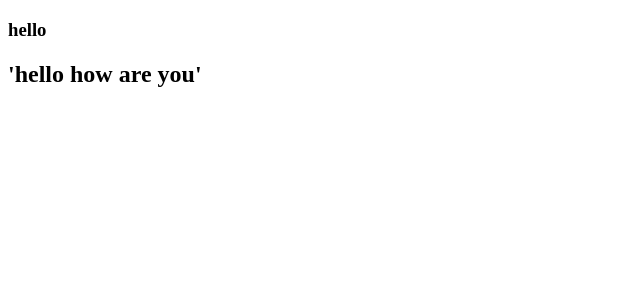
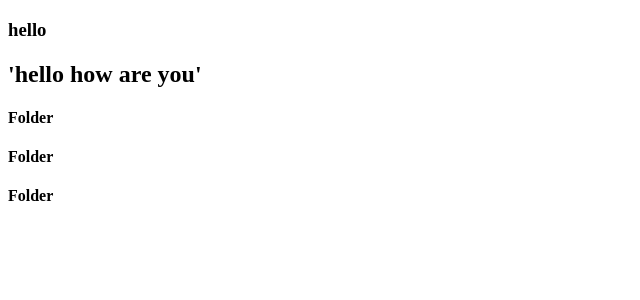
Before and after one commit to tuxlimr/React-with-Project, a React (Create React App) app: page / in a window 1280 px wide. Shown: the top 300 px of the page, without its empty margins (0-640 px from the left). Built offline with nearby package versions, Linux system fonts and the light colour scheme.

Commit message:
Calling a folder

```diff
--- a/src/App.js
+++ b/src/App.js
@@ -4,8 +4,17 @@ function App() {
   return  (<div>
     <h3>hello</h3>
     <h2>'hello how are you'</h2>
+    <Folder />
+    <Folder />
+    <Folder />
   </div>);
 
 }
 
+const Folder = () => {
+  return <h4> Folder</h4>
+
+}
+
+
 export default App;
```
